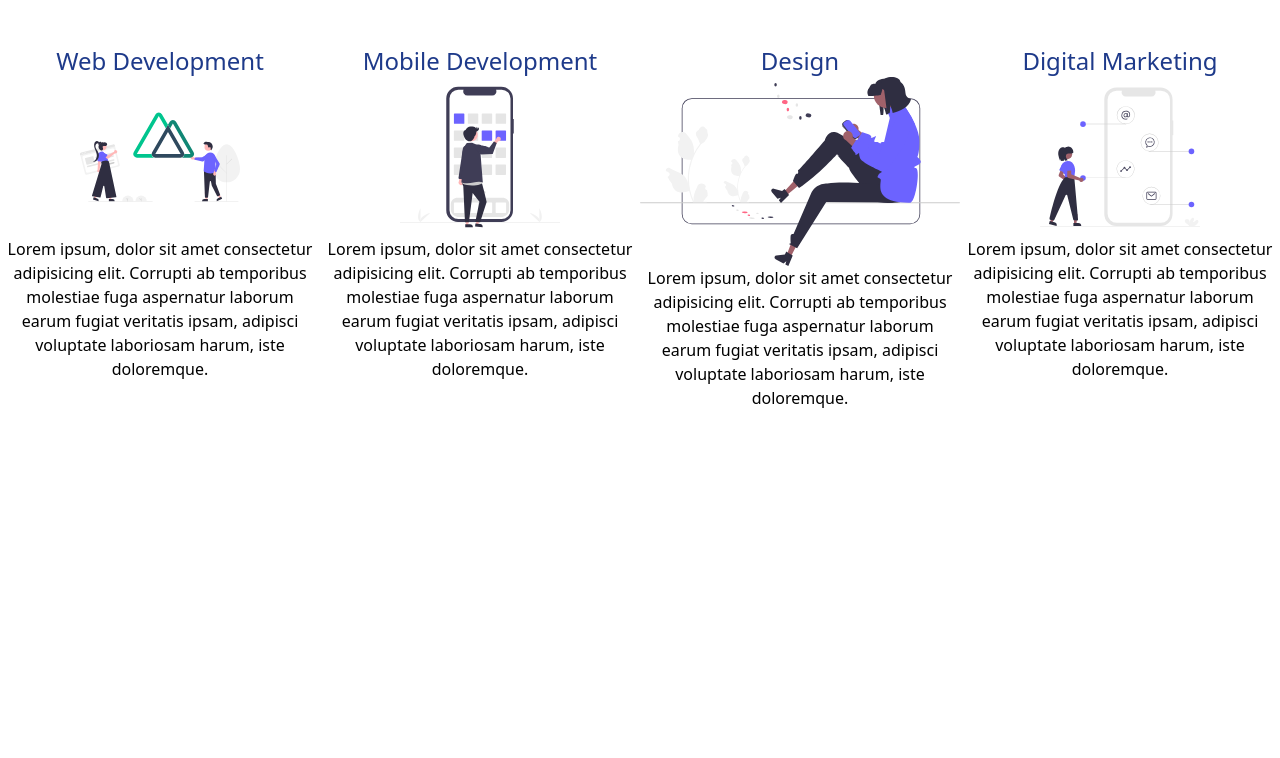
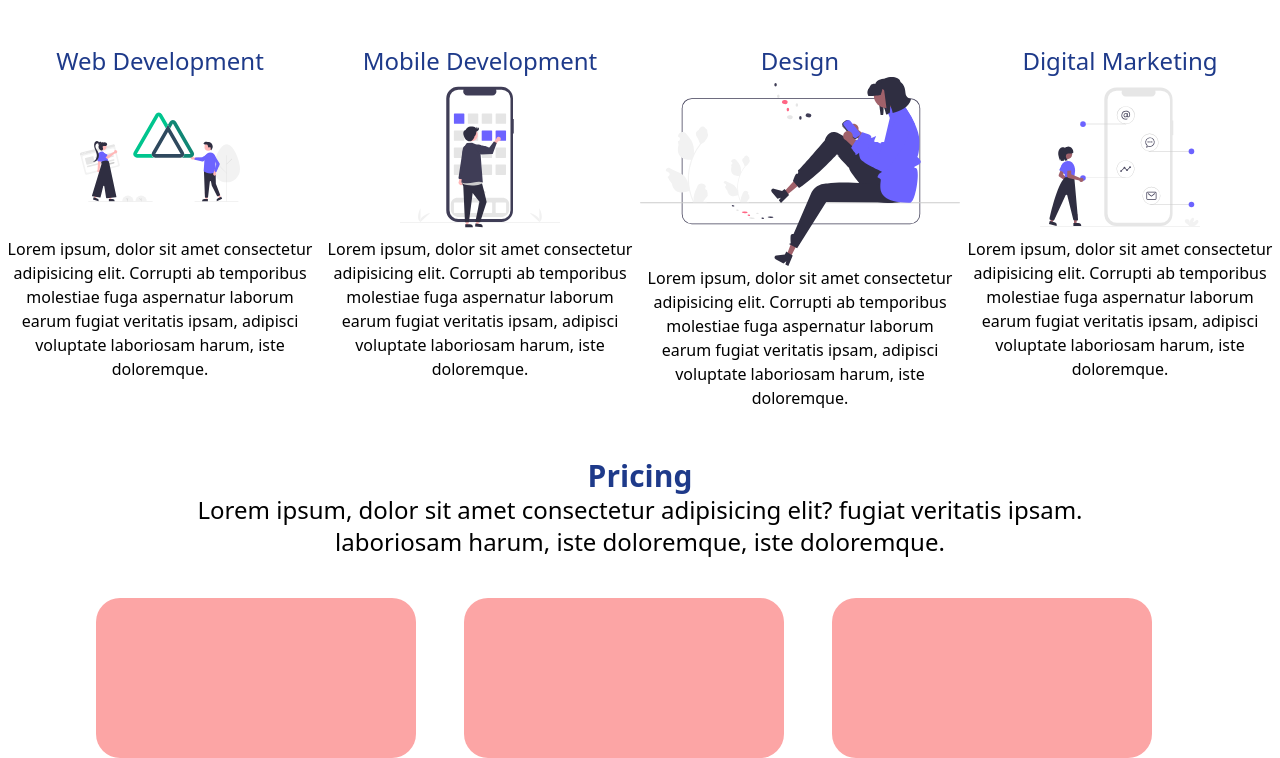
Before and after one commit to ProgrammerSohan/Mastering-Tailwind-CSS, a website: page landing-page/index.html in a window 1280 px wide. Shown: the part 596-1354 px from the top of the page. Before the commit the page ends 1054 px from the top, so only its background shows below. Drawn offline with Linux system fonts and the light colour scheme.

Commit message:
18_pricing section_a_t5_s5

```diff
--- a/landing-page/index.html
+++ b/landing-page/index.html
@@ -82,5 +82,25 @@
 
 </div>
 
+<!-- pricing section -->
+<div class="container mx-auto mt-6 ">
+    <div class="text-center">
+        <h1 class="text-3xl text-blue-900 font-bold">Pricing</h1>
+        <p class="text-2xl"> Lorem ipsum, dolor sit amet consectetur adipisicing elit? fugiat veritatis ipsam.</p>
+        <p class="text-2xl">laboriosam harum, iste doloremque, iste doloremque. </p>
+    </div>
+
+<!-- grid -->
+    <div class="grid grid-cols-3 gap-4 mx-24">
+        <div class="bg-red-300 rounded-3xl w-80 mt-10 hover:shadow-2xl h-40"></div>
+        <div class="bg-red-300 rounded-3xl w-80 mt-10 hover:shadow-2xl h-40"></div>
+        <div class="bg-red-300 rounded-3xl w-80 mt-10 hover:shadow-2xl h-40"></div>
+
+    </div>
+
+
+</div>
+
+
 </body>
 </html>
```
Also changed, not shown: landing-page/dist/style.css.
